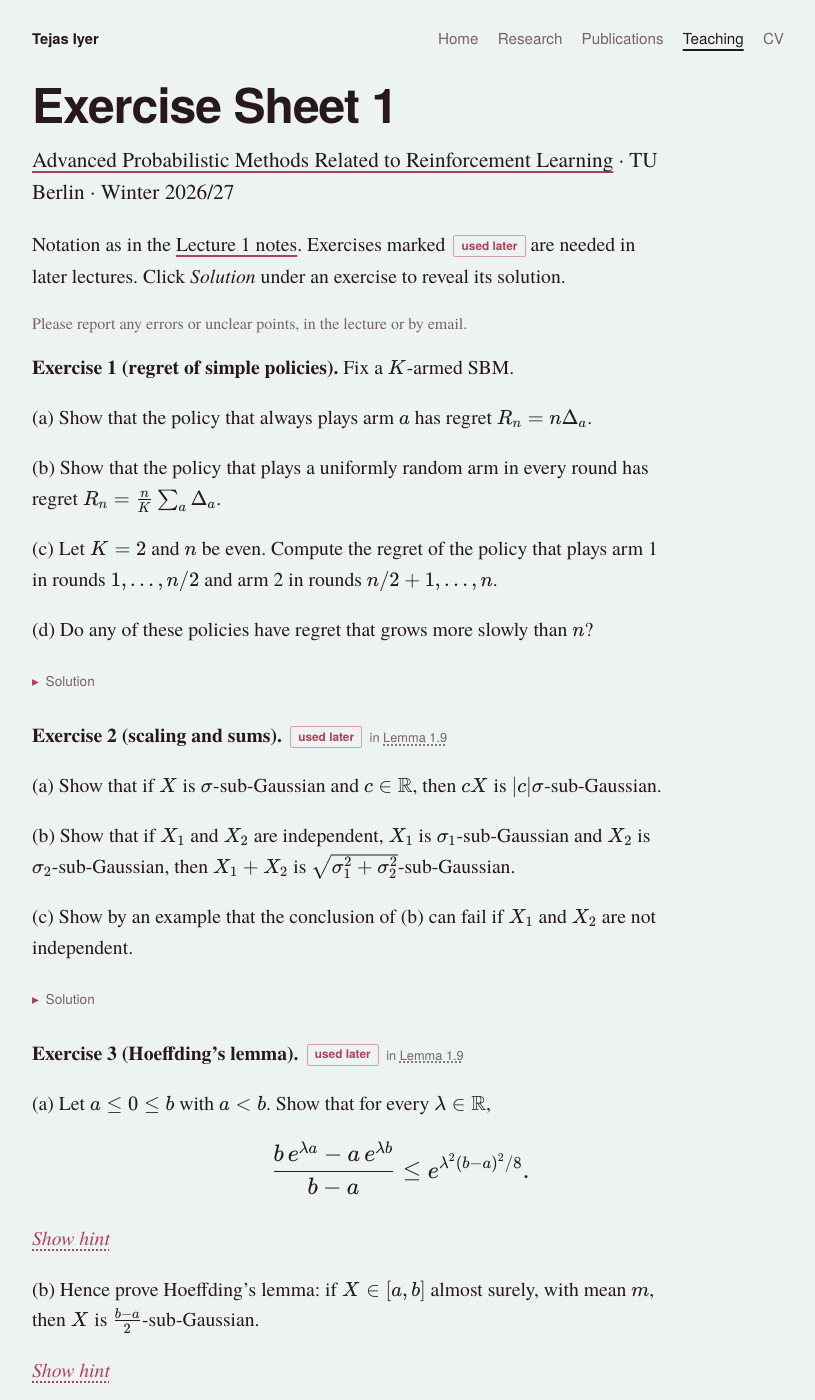
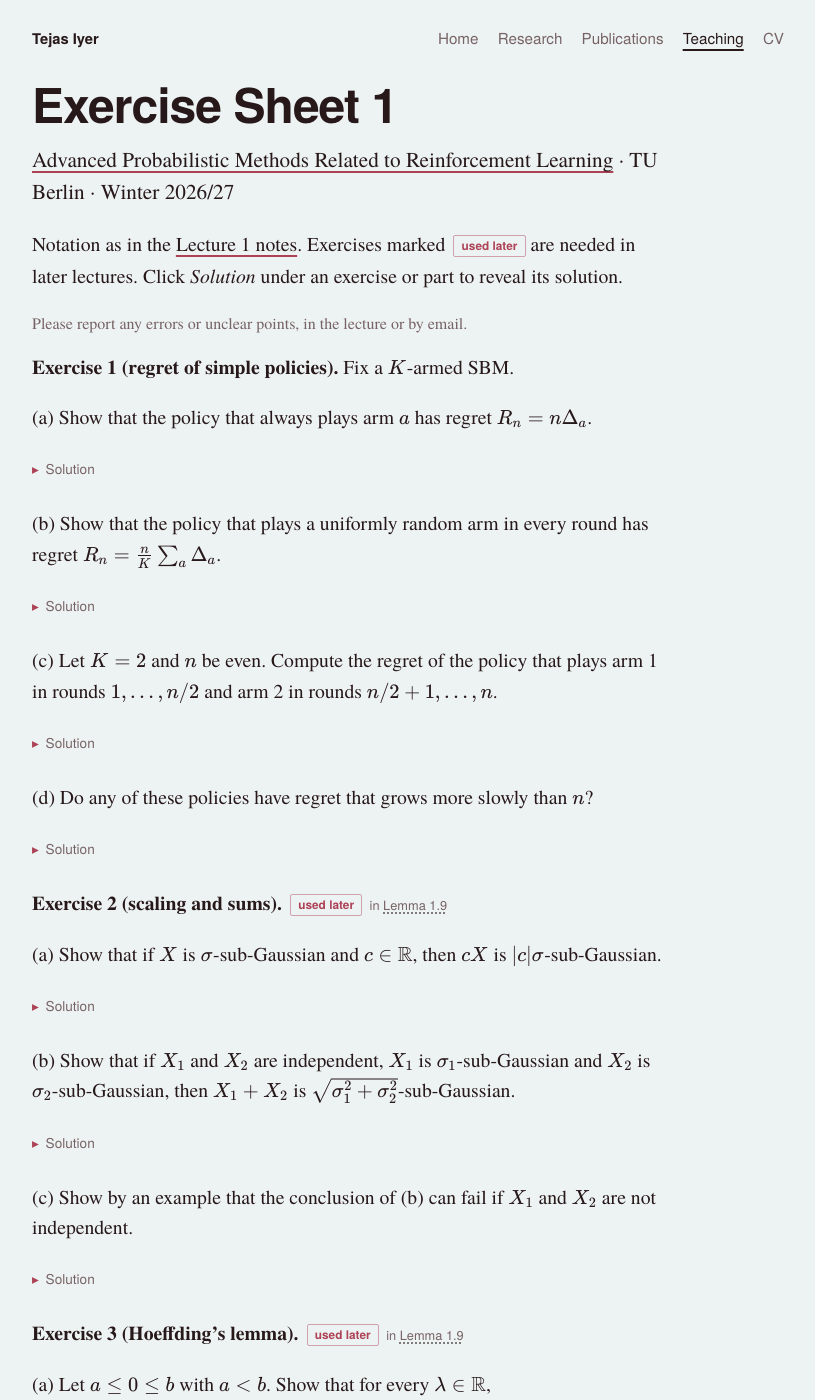
Before and after one commit to iyertejas/iyertejas.github.io, a Jekyll site: the page built from course-rl-2026-sheet-1.md, in a window 1280 px wide and 1400 px high. Shown: the whole window, without its empty margins (232-1047 px from the left). Built offline with Jekyll 4.4.1, drawn with Linux system fonts in a browser that asks for light colours; some of the changed text lies outside the part shown.

Commit message:
RL course: one solution block per exercise part

```diff
--- a/course-rl-2026-sheet-1.md
+++ b/course-rl-2026-sheet-1.md
@@ -11,7 +11,7 @@ math: true
 [Advanced Probabilistic Methods Related to Reinforcement Learning](course-rl-2026.html) · TU Berlin · Winter 2026/27
 {: .lede}
 
-Notation as in the [Lecture 1 notes](course-rl-2026-lecture-1.html). Exercises marked <span class="tag">used later</span> are needed in later lectures. Click *Solution* under an exercise to reveal its solution.
+Notation as in the [Lecture 1 notes](course-rl-2026-lecture-1.html). Exercises marked <span class="tag">used later</span> are needed in later lectures. Click *Solution* under an exercise or part to reveal its solution.
 
 Please report any errors or unclear points, in the lecture or by email.
 {: .note}
@@ -21,25 +21,39 @@ Please report any errors or unclear points, in the lecture or by email.
 
 (a) Show that the policy that always plays arm $$a$$ has regret $$R_n = n\Delta_a$$.
 
+<details class="solution" markdown="1">
+<summary>Solution</summary>
+
+Here and in (b)–(d) we use [Lemma 1.6](course-rl-2026-lecture-1.html#lemma-1-6), $$R_n = \sum_a \Delta_a\, \mathbb E[N_a(n)]$$.
+
+$$N_a(n) = n$$ and $$N_b(n) = 0$$ for $$b \ne a$$, so $$R_n = n\Delta_a$$.
+
+</details>
+
 (b) Show that the policy that plays a uniformly random arm in every round has regret $$R_n = \frac nK \sum_a \Delta_a$$.
 
+<details class="solution" markdown="1">
+<summary>Solution</summary>
+
+$$\mathbb P(A_t = a) = 1/K$$ for every $$t$$, so $$\mathbb E[N_a(n)] = n/K$$ and $$R_n = \frac nK \sum_a \Delta_a$$.
+
+</details>
+
 (c) Let $$K = 2$$ and $$n$$ be even. Compute the regret of the policy that plays arm 1 in rounds $$1, \dots, n/2$$ and arm 2 in rounds $$n/2 + 1, \dots, n$$.
+
+<details class="solution" markdown="1">
+<summary>Solution</summary>
+
+$$N_1(n) = N_2(n) = n/2$$, so $$R_n = \frac n2(\Delta_1 + \Delta_2) = \frac n2 \lvert m_1 - m_2\rvert$$.
+
+</details>
 
 (d) Do any of these policies have regret that grows more slowly than $$n$$?
 
 <details class="solution" markdown="1">
 <summary>Solution</summary>
 
-All four parts use [Lemma 1.6](course-rl-2026-lecture-1.html#lemma-1-6), $$R_n = \sum_a \Delta_a\, \mathbb E[N_a(n)]$$.
-
-
-(a) $$N_a(n) = n$$ and $$N_b(n) = 0$$ for $$b \ne a$$, so $$R_n = n\Delta_a$$.
-
-(b) $$\mathbb P(A_t = a) = 1/K$$ for every $$t$$, so $$\mathbb E[N_a(n)] = n/K$$ and $$R_n = \frac nK \sum_a \Delta_a$$.
-
-(c) $$N_1(n) = N_2(n) = n/2$$, so $$R_n = \frac n2(\Delta_1 + \Delta_2) = \frac n2 \lvert m_1 - m_2\rvert$$.
-
-(d) Not in every environment. The policy of (a) has $$R_n = 0$$ when $$a$$ is optimal, but $$R_n = n\Delta_a$$ otherwise; (b) and (c) have regret linear in $$n$$ unless all arms have the same mean.
+Not in every environment. The policy of (a) has $$R_n = 0$$ when $$a$$ is optimal, but $$R_n = n\Delta_a$$ otherwise; (b) and (c) have regret linear in $$n$$ unless all arms have the same mean.
 
 </details>
 
@@ -48,22 +62,32 @@ All four parts use [Lemma 1.6](course-rl-2026-lecture-1.html#lemma-1-6), $$R_n =
 
 (a) Show that if $$X$$ is $$\sigma$$-sub-Gaussian and $$c \in \mathbb R$$, then $$cX$$ is $$\lvert c\rvert\sigma$$-sub-Gaussian.
 
+<details class="solution" markdown="1">
+<summary>Solution</summary>
+
+$$cX$$ has mean $$cm$$, and $$\mathbb E[e^{\lambda(cX - cm)}] = \mathbb E[e^{(\lambda c)(X - m)}] \le e^{\lambda^2 c^2\sigma^2/2}$$ for every $$\lambda$$.
+
+</details>
+
 (b) Show that if $$X_1$$ and $$X_2$$ are independent, $$X_1$$ is $$\sigma_1$$-sub-Gaussian and $$X_2$$ is $$\sigma_2$$-sub-Gaussian, then $$X_1 + X_2$$ is $$\sqrt{\sigma_1^2 + \sigma_2^2}$$-sub-Gaussian.
+
+<details class="solution" markdown="1">
+<summary>Solution</summary>
+
+With means $$m_1, m_2$$, independence gives
+
+$$
+\mathbb E\big[e^{\lambda(X_1 + X_2 - m_1 - m_2)}\big] = \mathbb E\big[e^{\lambda(X_1 - m_1)}\big]\, \mathbb E\big[e^{\lambda(X_2 - m_2)}\big] \le e^{\lambda^2(\sigma_1^2 + \sigma_2^2)/2}.
+$$
+
+</details>
 
 (c) Show by an example that the conclusion of (b) can fail if $$X_1$$ and $$X_2$$ are not independent.
 
 <details class="solution" markdown="1">
 <summary>Solution</summary>
 
-(a) $$cX$$ has mean $$cm$$, and $$\mathbb E[e^{\lambda(cX - cm)}] = \mathbb E[e^{(\lambda c)(X - m)}] \le e^{\lambda^2 c^2\sigma^2/2}$$ for every $$\lambda$$.
-
-(b) With means $$m_1, m_2$$, independence gives
-
-$$
-\mathbb E\big[e^{\lambda(X_1 + X_2 - m_1 - m_2)}\big] = \mathbb E\big[e^{\lambda(X_1 - m_1)}\big]\, \mathbb E\big[e^{\lambda(X_2 - m_2)}\big] \le e^{\lambda^2(\sigma_1^2 + \sigma_2^2)/2}.
-$$
-
-(c) Let $$X_1 = X_2 = Z \sim N(0, 1)$$, both $$1$$-sub-Gaussian. Then $$X_1 + X_2 = 2Z$$ and $$\mathbb E[e^{2\lambda Z}] = e^{2\lambda^2} > e^{\lambda^2} = e^{\lambda^2 (\sqrt2)^2/2}$$ for $$\lambda \ne 0$$, so $$2Z$$ is not $$\sqrt2$$-sub-Gaussian.
+Let $$X_1 = X_2 = Z \sim N(0, 1)$$, both $$1$$-sub-Gaussian. Then $$X_1 + X_2 = 2Z$$ and $$\mathbb E[e^{2\lambda Z}] = e^{2\lambda^2} > e^{\lambda^2} = e^{\lambda^2 (\sqrt2)^2/2}$$ for $$\lambda \ne 0$$, so $$2Z$$ is not $$\sqrt2$$-sub-Gaussian.
 
 </details>
 
@@ -99,7 +119,16 @@ $$
 
 So $$\psi'(0) = -(a + (b - a)p) = 0$$ and $$\psi'' \ge 0$$: $$\psi$$ is convex with a critical point at $$0$$, hence minimised there.
 
-(b) If $$a = b$$ there is nothing to prove. Otherwise $$Y = X - m$$ takes values in $$[a', b'] = [a - m, b - m]$$, where $$a' \le 0 \le b'$$ since $$a \le m \le b$$, and $$b' - a' = b - a > 0$$. Each $$y \in [a', b']$$ is the convex combination $$y = \theta(y)\, a' + (1 - \theta(y))\, b'$$ with $$\theta(y) = (b' - y)/(b' - a') \in [0, 1]$$, so by convexity of $$y \mapsto e^{\lambda y}$$,
+</details>
+
+(b) Hence prove Hoeffding's lemma: if $$X \in [a, b]$$ almost surely, with mean $$m$$, then $$X$$ is $$\frac{b-a}{2}$$-sub-Gaussian.
+
+*Hint:* reduce to $$m = 0$$, and use convexity of $$x \mapsto e^{\lambda x}$$.
+
+<details class="solution" markdown="1">
+<summary>Solution</summary>
+
+If $$a = b$$ there is nothing to prove. Otherwise $$Y = X - m$$ takes values in $$[a', b'] = [a - m, b - m]$$, where $$a' \le 0 \le b'$$ since $$a \le m \le b$$, and $$b' - a' = b - a > 0$$. Each $$y \in [a', b']$$ is the convex combination $$y = \theta(y)\, a' + (1 - \theta(y))\, b'$$ with $$\theta(y) = (b' - y)/(b' - a') \in [0, 1]$$, so by convexity of $$y \mapsto e^{\lambda y}$$,
 
 $$
 e^{\lambda y} \le \theta(y)\, e^{\lambda a'} + \big(1 - \theta(y)\big)\, e^{\lambda b'}.
@@ -118,14 +147,19 @@ $$
 
 (a) Show that $$\mathbb P(\hat m_s - m \le -\varepsilon) \le \exp\big(-\frac{s\varepsilon^2}{2\sigma^2}\big)$$ for every $$\varepsilon \ge 0$$.
 
+<details class="solution" markdown="1">
+<summary>Solution</summary>
+
+By [Exercise 2(a)](#exercise-2) with $$c = -1$$, the $$-X_i$$ are independent, $$\sigma$$-sub-Gaussian with mean $$-m$$, and their empirical mean is $$-\hat m_s$$. The upper tail of [Theorem 1.10](course-rl-2026-lecture-1.html#theorem-1-10) applied to them gives $$\mathbb P(-\hat m_s + m \ge \varepsilon) \le e^{-s\varepsilon^2/(2\sigma^2)}$$, which is the claim.
+
+</details>
+
 (b) Deduce that $$\mathbb P(\lvert\hat m_s - m\rvert \ge \varepsilon) \le 2 \exp\big(-\frac{s\varepsilon^2}{2\sigma^2}\big)$$.
 
 <details class="solution" markdown="1">
 <summary>Solution</summary>
 
-(a) By [Exercise 2(a)](#exercise-2) with $$c = -1$$, the $$-X_i$$ are independent, $$\sigma$$-sub-Gaussian with mean $$-m$$, and their empirical mean is $$-\hat m_s$$. The upper tail of [Theorem 1.10](course-rl-2026-lecture-1.html#theorem-1-10) applied to them gives $$\mathbb P(-\hat m_s + m \ge \varepsilon) \le e^{-s\varepsilon^2/(2\sigma^2)}$$, which is the claim.
-
-(b) By the union bound, then the upper tail of [Theorem 1.10](course-rl-2026-lecture-1.html#theorem-1-10) and (a),
+By the union bound, then the upper tail of [Theorem 1.10](course-rl-2026-lecture-1.html#theorem-1-10) and (a),
 
 $$
 \mathbb P(\lvert\hat m_s - m\rvert \ge \varepsilon) \le \mathbb P(\hat m_s - m \ge \varepsilon) + \mathbb P(\hat m_s - m \le -\varepsilon) \le 2 e^{-s\varepsilon^2/(2\sigma^2)}.
@@ -165,18 +199,28 @@ $$
 \lvert\hat m_s - m\rvert < \sqrt{\frac{2\sigma^2 \log(2/\delta)}{s}}.
 $$
 
+<details class="solution" markdown="1">
+<summary>Solution</summary>
+
+Put $$\varepsilon = \sqrt{2\sigma^2\log(2/\delta)/s}$$, so that $$2e^{-s\varepsilon^2/(2\sigma^2)} = \delta$$. By [Exercise 4(b)](#exercise-4), $$\mathbb P(\lvert\hat m_s - m\rvert \ge \varepsilon) \le \delta$$; take complements.
+
+</details>
+
 (b) Rewards take values in $$[0, 1]$$. How many independent samples are enough to guarantee that the empirical mean is within 0.05 of the true mean with probability at least 0.95?
+
+<details class="solution" markdown="1">
+<summary>Solution</summary>
+
+Rewards in $$[0, 1]$$ are $$\frac12$$-sub-Gaussian ([Lemma 1.9(b)](course-rl-2026-lecture-1.html#lemma-1-9)). With $$\delta = 0.05$$, (a) asks for $$\sqrt{\log(40)/(2s)} \le 0.05$$, that is, $$s \ge \log(40)/0.005 \approx 737.8$$. So $$s = 738$$ samples are enough.
+
+</details>
 
 (c) There are $$K$$ arms, and each is sampled $$s$$ times, independently. Show that the probability that at least one empirical mean is at distance $$\varepsilon$$ or more from its true mean is at most $$2K \exp\big(-\frac{s\varepsilon^2}{2\sigma^2}\big)$$. How must $$s$$ grow with $$K$$ to keep this probability below a fixed $$\delta$$?
 
 <details class="solution" markdown="1">
 <summary>Solution</summary>
 
-(a) Put $$\varepsilon = \sqrt{2\sigma^2\log(2/\delta)/s}$$, so that $$2e^{-s\varepsilon^2/(2\sigma^2)} = \delta$$. By [Exercise 4(b)](#exercise-4), $$\mathbb P(\lvert\hat m_s - m\rvert \ge \varepsilon) \le \delta$$; take complements.
-
-(b) Rewards in $$[0, 1]$$ are $$\frac12$$-sub-Gaussian ([Lemma 1.9(b)](course-rl-2026-lecture-1.html#lemma-1-9)). With $$\delta = 0.05$$, (a) asks for $$\sqrt{\log(40)/(2s)} \le 0.05$$, that is, $$s \ge \log(40)/0.005 \approx 737.8$$. So $$s = 738$$ samples are enough.
-
-(c) By [Exercise 4(b)](#exercise-4) for each arm and a union bound over the $$K$$ arms (which needs no independence between arms), the probability is at most $$2K e^{-s\varepsilon^2/(2\sigma^2)}$$. This is at most $$\delta$$ once $$s \ge \frac{2\sigma^2}{\varepsilon^2}\log\frac{2K}{\delta}$$: $$s$$ only has to grow like $$\log K$$.
+By [Exercise 4(b)](#exercise-4) for each arm and a union bound over the $$K$$ arms (which needs no independence between arms), the probability is at most $$2K e^{-s\varepsilon^2/(2\sigma^2)}$$. This is at most $$\delta$$ once $$s \ge \frac{2\sigma^2}{\varepsilon^2}\log\frac{2K}{\delta}$$: $$s$$ only has to grow like $$\log K$$.
 
 </details>
 
@@ -187,14 +231,19 @@ $$
 
 (a) Which sentence is false for policies that adapt to the data? Give a two-armed example where it fails.
 
+<details class="solution" markdown="1">
+<summary>Solution</summary>
+
+False: "the number of pulls is independent of the reward values" (and with it, that the rewards from arm $$a$$, given $$N_a(n)$$, are i.i.d. with mean $$m_a$$). Take $$n = 2$$, arm 1 with law $$\mathrm{Ber}(\frac12)$$, and the policy that plays arm 1 in round 1, and in round 2 plays arm 1 again if $$X_1 = 1$$ and arm 2 otherwise. Then $$N_1(2) = 1 + X_1$$ depends on $$X_1$$, and given $$N_1(2) = 1$$ the only reward from arm 1 is $$0$$, not a draw with mean $$\frac12$$.
+
+</details>
+
 (b) Can the argument be repaired without the false claim? (*Hint:* when is the $$s$$-th reward from arm $$a$$ drawn, compared with the decision to pull arm $$a$$ for the $$s$$-th time?)
 
 <details class="solution" markdown="1">
 <summary>Solution</summary>
 
-(a) False: "the number of pulls is independent of the reward values" (and with it, that the rewards from arm $$a$$, given $$N_a(n)$$, are i.i.d. with mean $$m_a$$). Take $$n = 2$$, arm 1 with law $$\mathrm{Ber}(\frac12)$$, and the policy that plays arm 1 in round 1, and in round 2 plays arm 1 again if $$X_1 = 1$$ and arm 2 otherwise. Then $$N_1(2) = 1 + X_1$$ depends on $$X_1$$, and given $$N_1(2) = 1$$ the only reward from arm 1 is $$0$$, not a draw with mean $$\frac12$$.
-
-(b) Yes. Let $$Y_{a,s}$$ be the $$s$$-th reward from arm $$a$$ (the reward table of [Lecture 2, Definition 2.2](course-rl-2026-lecture-2.html#definition-2-2)). The event $$\{N_a(n) \ge s\}$$, that the $$s$$-th pull of $$a$$ happens by round $$n$$, is decided before $$Y_{a,s}$$ is used, and is independent of it. So
+Yes. Let $$Y_{a,s}$$ be the $$s$$-th reward from arm $$a$$ (the reward table of [Lecture 2, Definition 2.2](course-rl-2026-lecture-2.html#definition-2-2)). The event $$\{N_a(n) \ge s\}$$, that the $$s$$-th pull of $$a$$ happens by round $$n$$, is decided before $$Y_{a,s}$$ is used, and is independent of it. So
 
 $$
 \mathbb E\Big[\sum_{t : A_t = a} X_t\Big] = \sum_{s=1}^n \mathbb E\big[Y_{a,s}\, \mathbf 1\{N_a(n) \ge s\}\big] = m_a \sum_{s=1}^n \mathbb P(N_a(n) \ge s) = m_a\, \mathbb E[N_a(n)].
@@ -207,18 +256,28 @@ $$
 
 (a) Note that $$A_t$$ is independent of $$Y_t$$, and deduce that $$\mathbb P(X_t \in \cdot \mid H_{t-1}, A_t) = \mu_{A_t}$$.
 
+<details class="solution" markdown="1">
+<summary>Solution</summary>
+
+By induction, $$A_1, X_1, \dots, A_{t-1}, X_{t-1}$$ are functions of $$Y_1, \dots, Y_{t-1}, U_1, \dots, U_{t-1}$$, so $$(H_{t-1}, A_t)$$ is a function of $$Y_1, \dots, Y_{t-1}, U_1, \dots, U_t$$, which are independent of $$Y_t$$. Hence, for measurable $$B$$, $$\mathbb P(X_t \in B \mid H_{t-1}, A_t) = \mathbb P(Y_{t,a} \in B)\big\vert_{a = A_t} = \mu_{A_t}(B)$$.
+
+</details>
+
 (b) Use (a) to give a short proof of [Lemma 1.6](course-rl-2026-lecture-1.html#lemma-1-6).
+
+<details class="solution" markdown="1">
+<summary>Solution</summary>
+
+By (a), $$\mathbb E[X_t \mid A_t] = m_{A_t}$$, so $$\mathbb E[X_t] = \sum_a m_a\, \mathbb P(A_t = a)$$. Summing over $$t$$ gives $$\mathbb E[\sum_t X_t] = \sum_a m_a\, \mathbb E[N_a(n)]$$, and the rest is as in the proof of [Lemma 1.6](course-rl-2026-lecture-1.html#lemma-1-6).
+
+</details>
 
 (c) Is $$A_t$$ independent of $$Y_{t-1}$$? Of $$X_{t-1}$$? Give a policy for which it is not.
 
 <details class="solution" markdown="1">
 <summary>Solution</summary>
 
-(a) By induction, $$A_1, X_1, \dots, A_{t-1}, X_{t-1}$$ are functions of $$Y_1, \dots, Y_{t-1}, U_1, \dots, U_{t-1}$$, so $$(H_{t-1}, A_t)$$ is a function of $$Y_1, \dots, Y_{t-1}, U_1, \dots, U_t$$, which are independent of $$Y_t$$. Hence, for measurable $$B$$, $$\mathbb P(X_t \in B \mid H_{t-1}, A_t) = \mathbb P(Y_{t,a} \in B)\big\vert_{a = A_t} = \mu_{A_t}(B)$$.
-
-(b) By (a), $$\mathbb E[X_t \mid A_t] = m_{A_t}$$, so $$\mathbb E[X_t] = \sum_a m_a\, \mathbb P(A_t = a)$$. Summing over $$t$$ gives $$\mathbb E[\sum_t X_t] = \sum_a m_a\, \mathbb E[N_a(n)]$$, and the rest is as in the proof of [Lemma 1.6](course-rl-2026-lecture-1.html#lemma-1-6).
-
-(c) In general neither. With $$K = 2$$, arm 1 non-degenerate, and the policy from the [solution to Exercise 7(a)](#exercise-7) above, $$A_2$$ depends on $$X_1 = Y_{1,1}$$, so it is independent of neither $$X_1$$ nor $$Y_1$$. (A policy that ignores the rewards, such as playing the arms in turn, gives an $$A_t$$ independent of both.)
+In general neither. With $$K = 2$$, arm 1 non-degenerate, and the policy from the [solution to Exercise 7(a)](#exercise-7) above, $$A_2$$ depends on $$X_1 = Y_{1,1}$$, so it is independent of neither $$X_1$$ nor $$Y_1$$. (A policy that ignores the rewards, such as playing the arms in turn, gives an $$A_t$$ independent of both.)
 
 </details>
 
```
Also changed, not shown: other parts of course-rl-2026-sheet-1.md (+1 -5 lines), course-rl-2026-sheet-2.md (+43 -18 lines), course-rl-2026-sheet-4.md (+68 -28 lines), course-rl-2026-sheet-5.md (+60 -25 lines).
